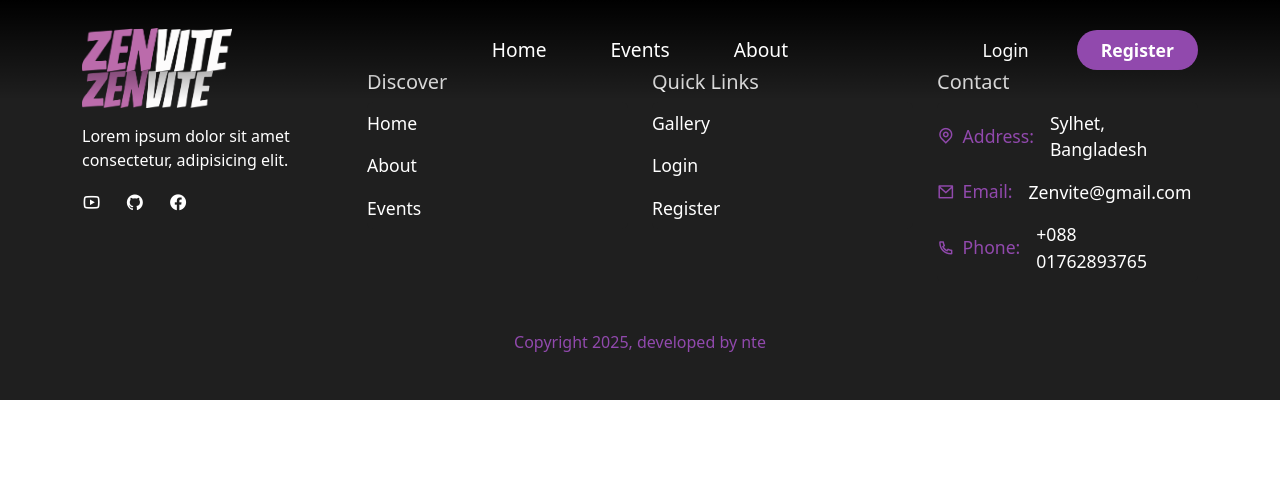
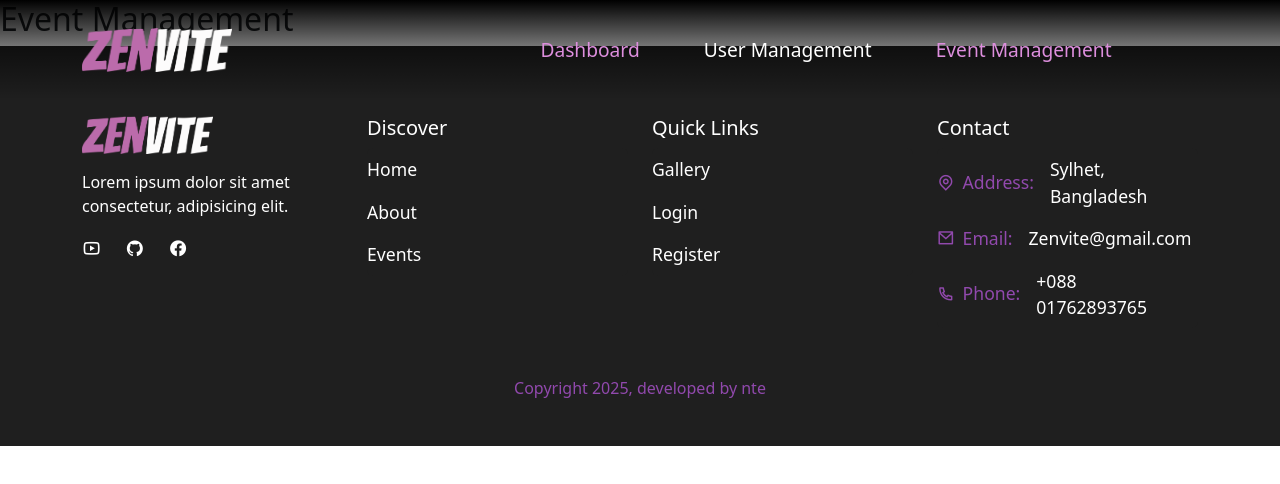
Before and after one commit to NabilaRahmanMedha/Zenvite, a React (Vite) app in the folder Zenvite/Frontend/: page /admin/events in a window 1280 px wide. Shown: the top 484 px of the page. Built offline with nearby package versions, Linux system fonts and the light colour scheme; a web font is replaced by a local one.

Commit message:
adminheader

```diff
--- /dev/null
+++ b/Zenvite/Frontend/src/components/AdminHeader/AdminHeader.jsx
@@ -0,0 +1,48 @@
+import React, { useContext } from 'react';
+import { Container, Row } from 'reactstrap';
+import { NavLink } from 'react-router-dom';
+import logo from '../../assets/images/logo.png';
+import "../Header/header.css";
+
+const adminNavLinks = [
+  { path: '/admin', display: 'Dashboard' },
+  { path: '/admin/users', display: 'User Management' },
+  { path: '/admin/events', display: 'Event Management' },
+];
+
+const AdminHeader = () => {
+  return (
+    <header className='header'>
+      <Container>
+        <Row>
+          <div className="nav__wrapper d-flex align-items-center justify-content-between">
+
+            {/* ========== Logo ========= */}
+            <div className="logo">
+              <img src={logo} alt="Logo" />
+            </div>
+
+            {/* ========== Navigation Menu ========= */}
+            <div className="navigation">
+              <ul className="menu d-flex align-items-center gap-6">
+                {adminNavLinks.map((item, index) => (
+                  <li className="nav__item" key={index}>
+                    <NavLink
+                      to={item.path}
+                      className={({ isActive }) => (isActive ? "active__link" : "")}
+                    >
+                      {item.display}
+                    </NavLink>
+                  </li>
+                ))}
+              </ul>
+            </div>
+
+          </div>
+        </Row>
+      </Container>
+    </header>
+  );
+};
+
+export default AdminHeader;
--- a/Zenvite/Frontend/src/components/Layout/Layout.jsx
+++ b/Zenvite/Frontend/src/components/Layout/Layout.jsx
@@ -1,15 +1,19 @@
 import React from 'react';
-
+import { useLocation } from 'react-router-dom';
 import Header from '../Header/Header';
 import Footer from '../footer/Footer';
 import Routers from '../../router/Routers';
+import AdminHeader from '../AdminHeader/AdminHeader';
 
 const Layout = () => {
+  const location = useLocation();
+  const isAdminRoute = location.pathname.startsWith('/admin');
+
   return (
     <>
-    <Header/>
-    <Routers/>
-    <Footer/>
+      {isAdminRoute ? <AdminHeader /> : <Header />}
+      <Routers />
+      <Footer />
     </>
   );
 };
--- /dev/null
+++ b/Zenvite/Frontend/src/pages/admin/Dashboard.jsx
@@ -0,0 +1,3 @@
+import React from 'react';
+const Dashboard = () => <h2>Admin Dashboard</h2>;
+export default Dashboard;
--- /dev/null
+++ b/Zenvite/Frontend/src/pages/admin/EventManagement.jsx
@@ -0,0 +1,3 @@
+import React from 'react';
+const EventManagement = () => <h2>Event Management</h2>;
+export default EventManagement;
--- /dev/null
+++ b/Zenvite/Frontend/src/pages/admin/UserManagement.jsx
@@ -0,0 +1,3 @@
+import React from 'react';
+const UserManagement = () => <h2>User Management</h2>;
+export default UserManagement;
--- a/Zenvite/Frontend/src/router/Routers.jsx
+++ b/Zenvite/Frontend/src/router/Routers.jsx
@@ -10,6 +10,10 @@ import Login from '../pages/Login';
 import About from '../pages/About';
 import ThankYou from '../pages/ThankYou';
 import AddEvent from '../pages/AddEvent';
+import Dashboard from '../pages/admin/Dashboard';
+import UserManagement from '../pages/admin/UserManagement';
+import EventManagement from '../pages/admin/EventManagement';
+
 
 
 
@@ -26,6 +30,9 @@ const Routers = () => {
         <Route path='/about' element={<About/>}/>
         <Route path='/thank-you' element={<ThankYou/>}/>
         <Route path='/add-events' element={<AddEvent/>}/>
+        <Route path="/admin" element={<Dashboard />} />
+        <Route path="/admin/users" element={<UserManagement />} />
+        <Route path="/admin/events" element={<EventManagement />} />
 
 
 
```
